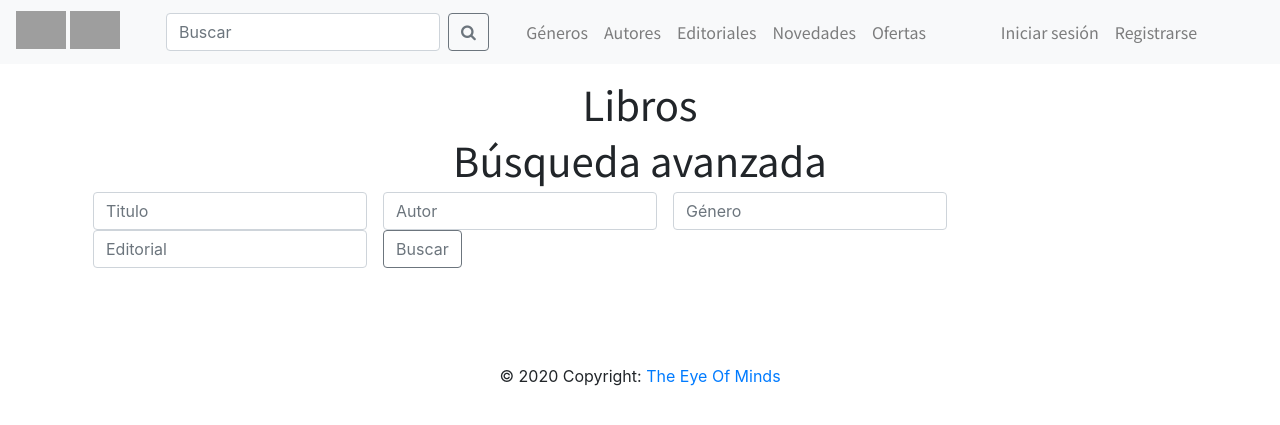
After one commit to lautarobarba/bookstore, a Django app: template src/market/templates/market/book_search_list.html in a window 1280 px wide. The commit adds this page. Shown: the top 425 px of the page. Run offline with Django 3.2, Linux system fonts and the light colour scheme; the template is opened without the code that fills it, so the values that code supplies are empty; some libraries are stand-ins or nearby versions; some web fonts are replaced; grey boxes are pictures that could not be loaded.

Commit message:
Funciona busqueda avanzada

```diff
--- a/src/market/templates/market/book_list.html
+++ b/src/market/templates/market/book_list.html
@@ -1,6 +1,6 @@
 {% extends 'base.html' %}
 
-{% block title %}Lista Libros{% endblock title %}
+{% block title %}Libros{% endblock title %}
 
 
 {% block content%}
--- /dev/null
+++ b/src/market/templates/market/book_search_list.html
@@ -0,0 +1,27 @@
+{% extends 'base.html' %}
+{% block title %}Libros{% endblock title %}
+
+{% block content%}
+    <div class="text-center">
+        <h1>Libros</h1>
+        <!-- Búsqueda avanzada -->
+        <h1>Búsqueda avanzada</h1>
+        <form class="form-inline my-2 my-lg-0" role="search" action="{% url 'book-search' %}">
+            <input name="title" class="form-control mr-sm-2 mx-auto mx-md-2" type="search" placeholder="Titulo" aria-label="Search">
+            <!-- ARREGLAR INPUT DEL AUTOR. DEBERIA INGRESAR NOMBRE, APELLIDO O LOS DOS? -->
+            <input name="author" class="form-control mr-sm-2 mx-auto mx-md-2" type="search" placeholder="Autor" aria-label="Search">
+            <input name="genre" class="form-control mr-sm-2 mx-auto mx-md-2" type="search" placeholder="Género" aria-label="Search">
+            <input name="editorial" class="form-control mr-sm-2 mx-auto mx-md-2" type="search" placeholder="Editorial" aria-label="Search">
+            <button class="btn btn-outline-secondary my-2 my-sm-0 mx-auto mx-md-2" type="submit">Buscar</button>
+        </form>
+        <br>
+        <!-- Listado de libros -->
+        {% for book in object_list %}
+            {% include 'market/book_card.html' %}
+        {% endfor %}
+        <br>
+        <div class="my-2">
+            {% include 'paginator.html' %}
+        </div>
+    </div>
+{% endblock content %}
--- a/src/market/urls.py
+++ b/src/market/urls.py
@@ -28,7 +28,7 @@ urlpatterns = [
     path('editorial/new/', EditorialCreateView.as_view(), name='editorial-new'),
     path('editorial/update/<int:pk>', EditorialUpdateView.as_view(), name='editorial-update'),
     path('editorial/delete/<int:pk>', EditorialDeleteView.as_view(), name='editorial-delete'),
-    # Gente URLS
+    # Genre URLS
     path('genre/', GenreListView.as_view(), name='genre-list'),
     path('genre/new/', GenreCreateView.as_view(), name='genre-new'),
     path('genre/update/<int:pk>', GenreUpdateView.as_view(), name='genre-update'),
--- a/src/templates/navbar.html
+++ b/src/templates/navbar.html
@@ -36,7 +36,7 @@
         <!-- Parte central de la navbar -->
         <div class="d-flex mx-auto text-center">
             <form class="form-inline my-2 my-lg-0" role="search" action="{% url 'book-search' %}">
-                <input name="q" class="form-control mr-sm-2 d-inline" type="search" placeholder="Buscar" aria-label="Search">
+                <input name="title" class="form-control mr-sm-2 d-inline" type="search" placeholder="Buscar" aria-label="Search">
                 <button class="btn btn-outline-secondary my-2 my-sm-0 d-inline" type="submit"><i class="fa fa-search"></i></button>
             </form>
         </div>
```
Also changed, not shown: src/market/views/book.py (+29 -7 lines).
